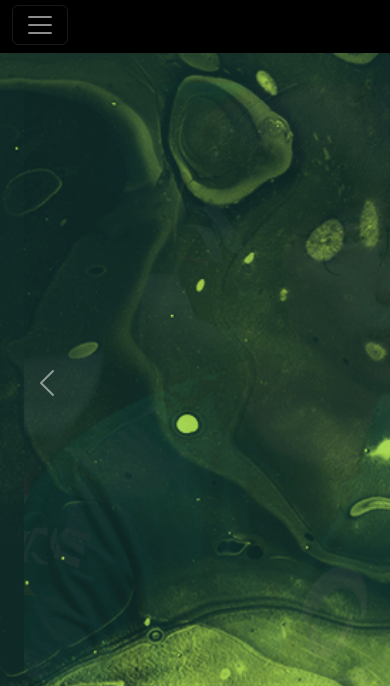
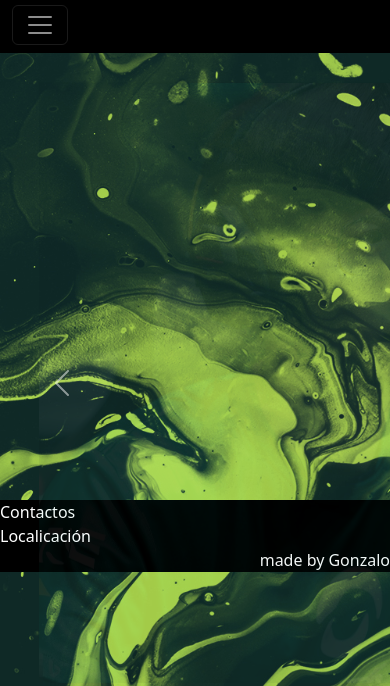
Before and after one commit to GonzaloMelogno/PreEntrega2-GonzaloMelogno, a website: page index.html in a window 390 px wide. Shown: the part 88-774 px from the top of the page. Drawn offline with Linux system fonts and the light colour scheme.

Commit message:
Version 2 completa

```diff
--- a/CSS/style.css
+++ b/CSS/style.css
@@ -187,6 +187,12 @@ nav{
     "carousel"
     "combo-index"
     "footer";
+    margin-left: 15px;
+    margin-right: 15px;
+    width: 50%;
+    height: 50%;
+    margin-bottom: 10px;
+    opacity: 100%;
 
 }
 }
```
Also changed, not shown: package.json (added, +11 -0 lines), SCSS/app.scss (added).
